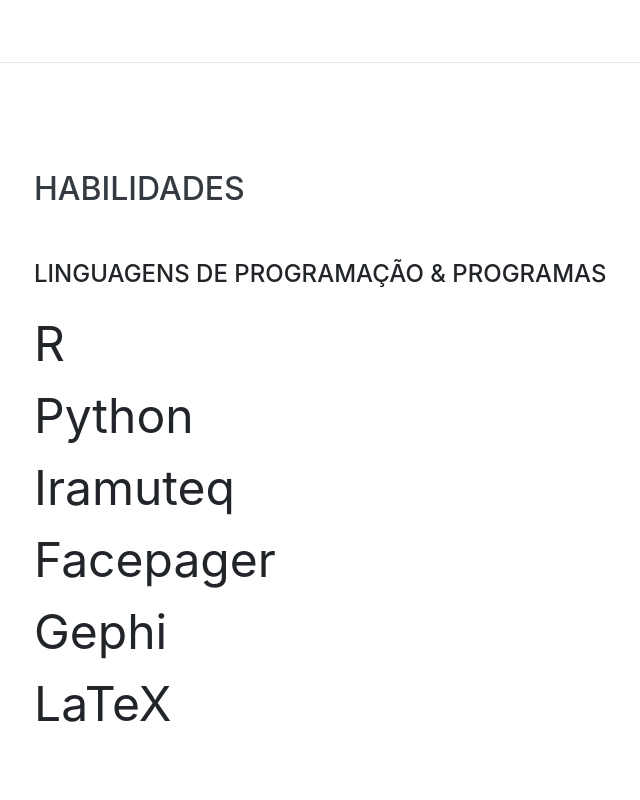
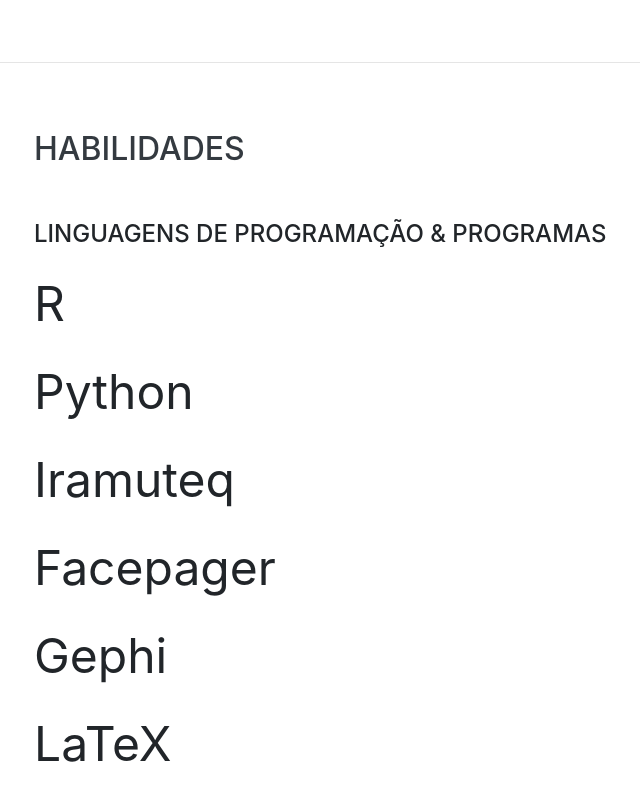
Before and after one commit to delucasmarcio/Marcio_Portfolio, a website with bundled scripts: page index.html in a window 1280 px wide. Shown: the part 1562-2362 px from the top of the page, without its empty margins (286-926 px from the left). Built offline with nearby package versions, Linux system fonts and the light colour scheme; a web font is replaced by a local one.

Commit message:
something

```diff
--- a/index.html
+++ b/index.html
@@ -137,22 +137,22 @@
         <ul class="list-inline dev-icons">
           <li>
             <i class="fa-li fa fa-check"></i>
-            R</li>
+            <p>R</p></li>
           <li>
             <i class="fa-li fa fa-check"></i>
-            Python</li>
+            <p>Python</p></li>
            <li>
             <i class="fa-li fa fa-check"></i>
-            Iramuteq</li>
+            <p>Iramuteq</p></li>
           <li>
             <i class="fa-li fa fa-check"></i>
-            Facepager</li>
+            <p>Facepager</p></li>
           <li>
             <i class="fa-li fa fa-check"></i>
-            Gephi</li>
+            <p>Gephi</p></li>
           <li>
             <i class="fa-li fa fa-check"></i>
-            LaTeX</li>
+            <p>LaTeX</p></li>
         </ul>
       </div>
     </section>
```
